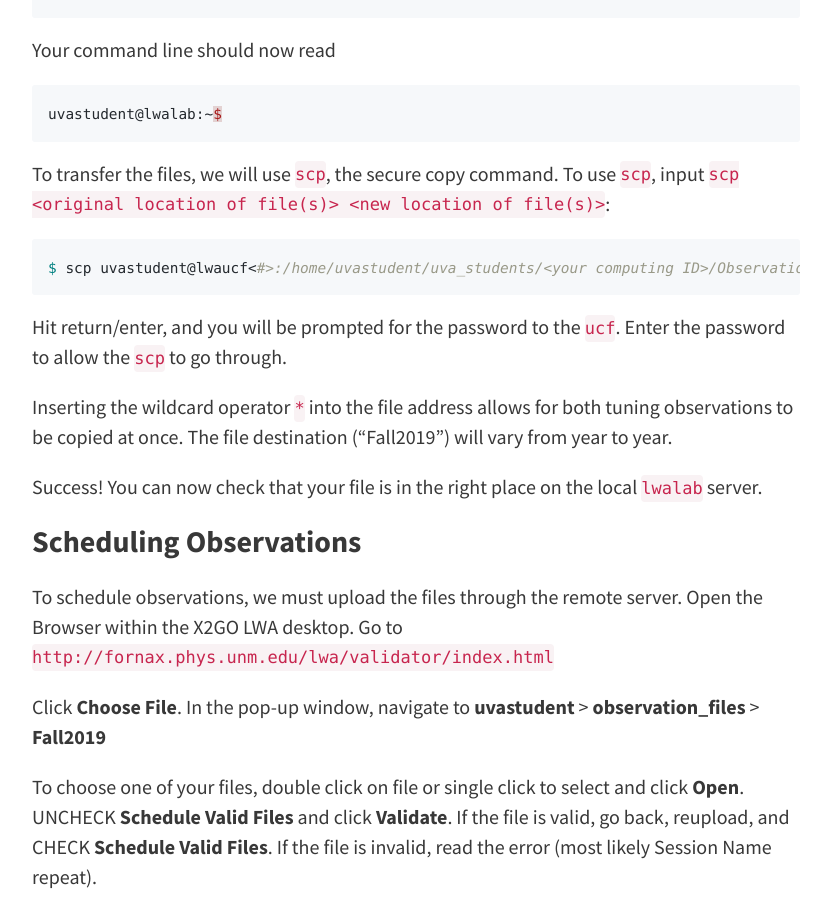
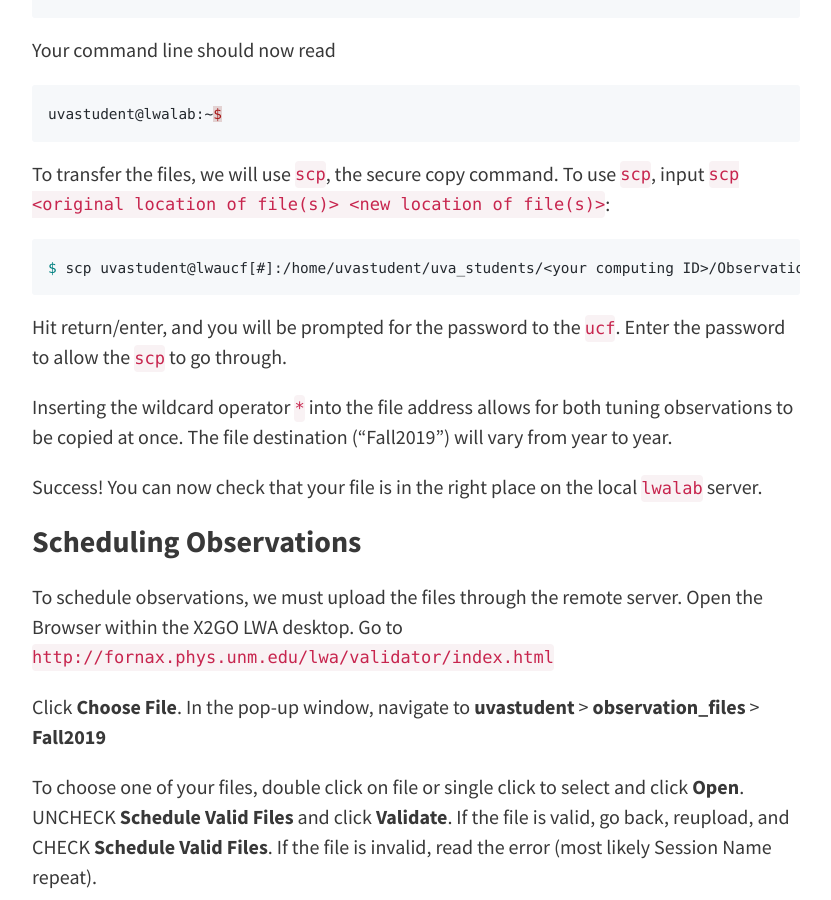
Before and after one commit to pulsar-observers/pulsar-observers.github.io, a Jekyll site: the page built from _posts/tutorials/2019-12-09-observations.md, in a window 1280 px wide and 900 px high, scrolled down 4213 px. Shown: the whole window, without its empty margins (224-1055 px from the left). Built offline with Jekyll 4.4.1, drawn with Linux system fonts in a browser that asks for light colours.

Commit message:
Update 2019-12-09-observations.md

````diff
--- a/_posts/tutorials/2019-12-09-observations.md
+++ b/_posts/tutorials/2019-12-09-observations.md
@@ -119,7 +119,7 @@ uvastudent@lwalab:~$
 To transfer the files, we will use ``scp``, the secure copy command. To use ``scp``, input ``scp <original location of file(s)> <new location of file(s)>``:
 
 ```sh
-$ scp uvastudent@lwaucf<#>:/home/uvastudent/uva_students/<your computing ID>/Observations/<date>_<your name>_<pulsar name>_* /home/uvastudent/observation_files/Fall2019
+$ scp uvastudent@lwaucf[#]:/home/uvastudent/uva_students/<your computing ID>/Observations/<date>_<your name>_<pulsar name>_* /home/uvastudent/observation_files/Fall2019
 ```
 
 Hit return/enter, and you will be prompted for the password to the ``ucf``. Enter the password to allow the ``scp`` to go through.
````
